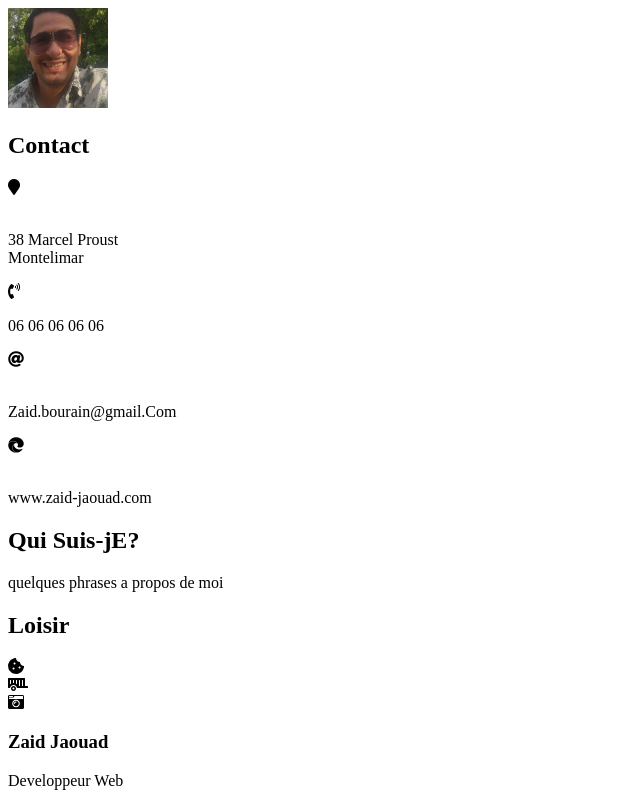
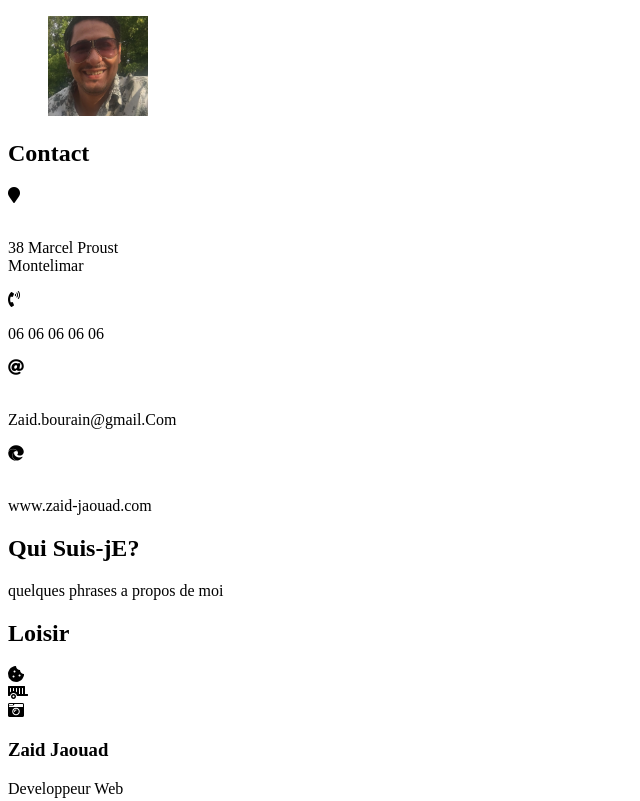
Before and after one commit to zaidjaouad/projet2oc, a plain HTML site: page index.html in a window 1280 px wide. Shown: the top 801 px of the page, without its empty margins (0-640 px from the left). Drawn offline with Linux system fonts and the light colour scheme.

Commit message:
changement de figure

```diff
--- a/index.html
+++ b/index.html
@@ -20,7 +20,8 @@
 
 
     <section class="left">
-        <article class="photo"><img src="images/photo-zaid.jpg" alt="photo" width="100px" height="100px"></article>
+
+        <figure class="photo"><img src="images/photo-zaid.jpg" alt="photo" width="100px" height="100px"></figure>
 
         <article class="soustitre"> <h2 class="contact">Contact</h2>
 
```
